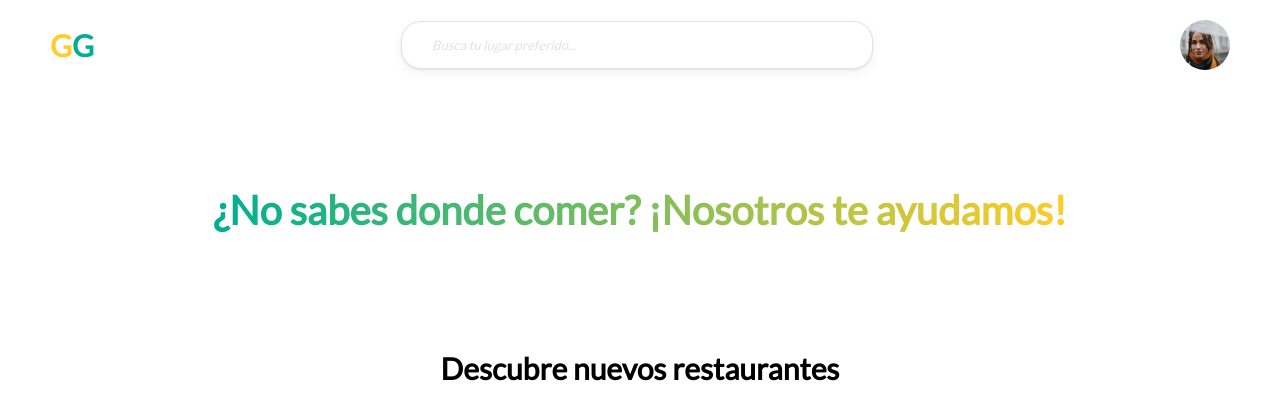
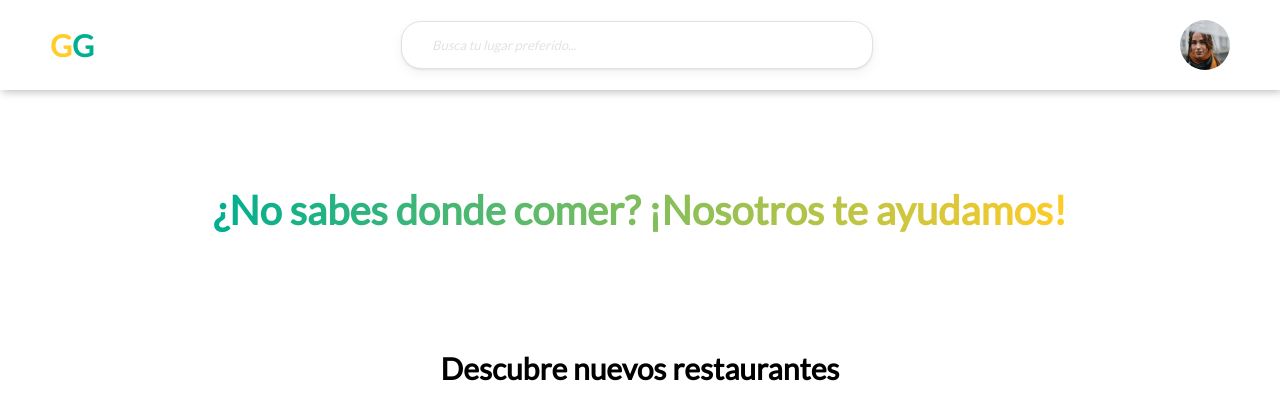
Before and after one commit to edmirgalvan01/GastroGlobal, a PHP site: page /prueba.html in a window 1280 px wide. Shown: the top 420 px of the page. Run offline with PHP 8.4, Linux system fonts and the light colour scheme.

Commit message:
Se hizo el Header sticky

```diff
--- a/prueba.css
+++ b/prueba.css
@@ -39,6 +39,10 @@ html {
    justify-content: space-between;
    align-items: center;
    padding: 20px 5rem;
+   position: sticky;
+   top: 0;
+   background-color: #fff;
+   box-shadow: 2px 2px 8px rgba(0, 0, 0, 0.25);
 }
 .header__logo {
    height: 7rem;
```
